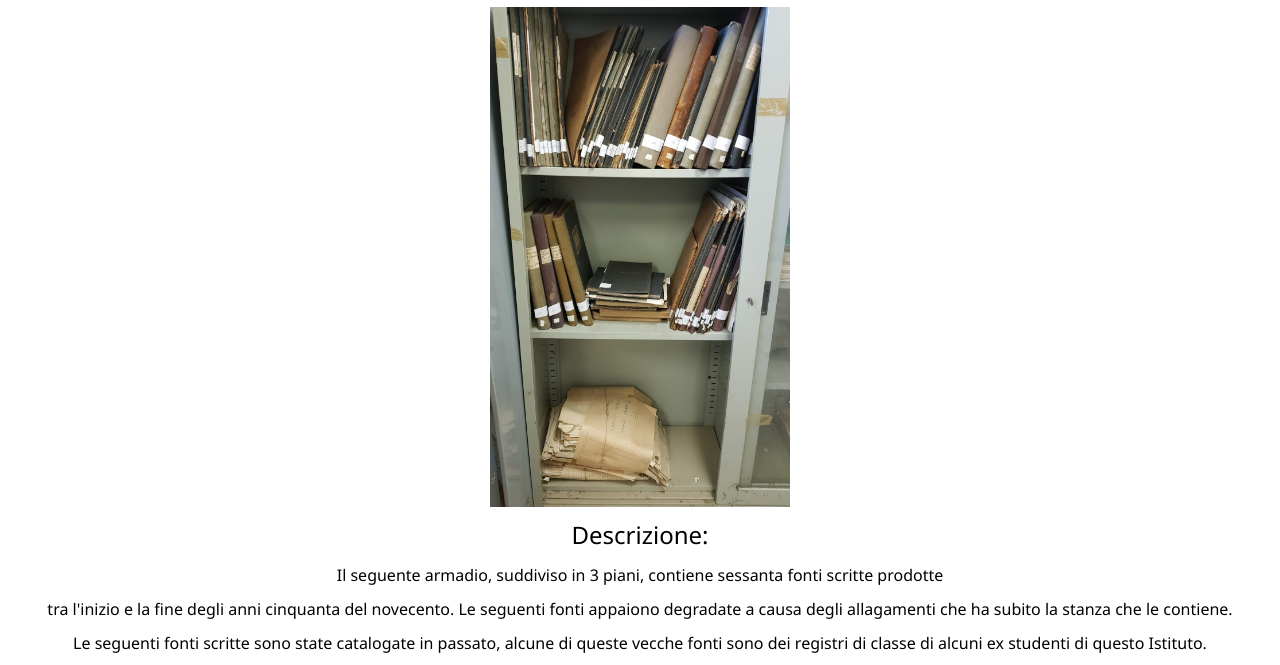
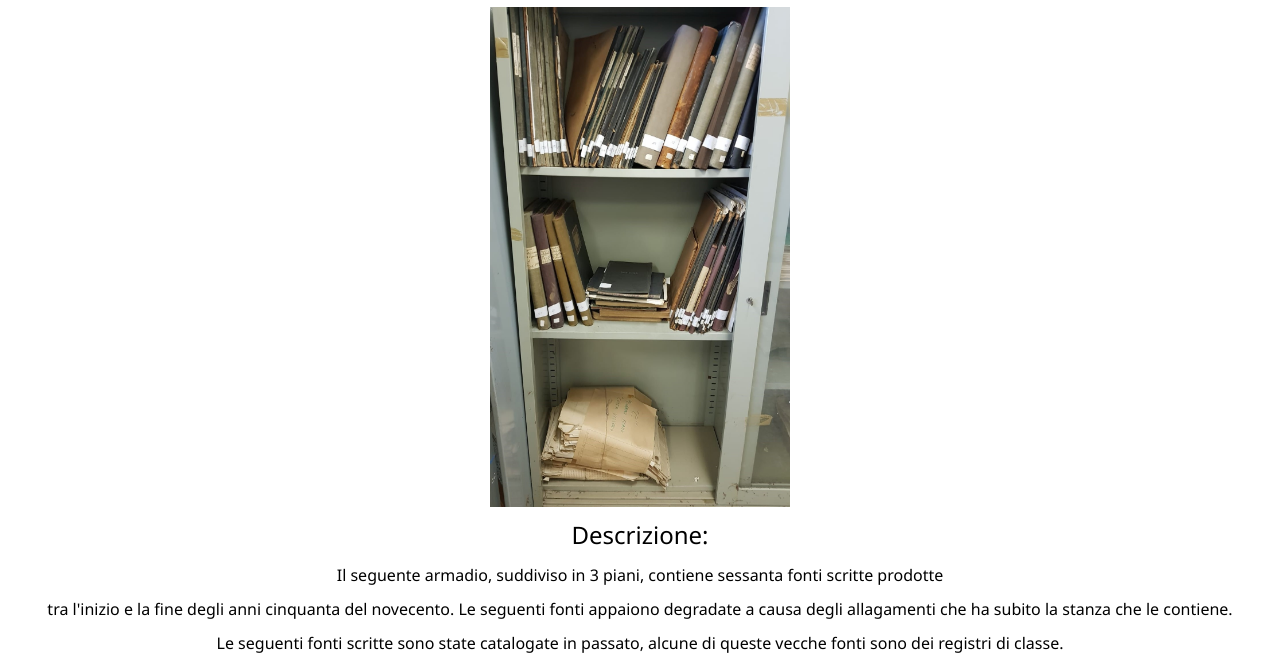
Before and after one commit to lorenzobotti/archivi, a website: page boh/e1_p-1_o10.html in a window 1280 px wide. Shown: the part 257-922 px from the top of the page. Drawn offline with nearby package versions, Linux system fonts and the light colour scheme.

Commit message:
Correzione contenuto

```diff
--- a/boh/e1_p-1_o10.html
+++ b/boh/e1_p-1_o10.html
@@ -22,7 +22,7 @@ body{
 <h3 style="text-align:center;">Descrizione:</h3>
 <h6 style="text-align:center;">Il seguente armadio, suddiviso in 3 piani, contiene sessanta fonti scritte prodotte</h6>
 <h6 style="text-align:center;">tra l'inizio e la fine degli anni cinquanta del novecento. Le seguenti fonti appaiono degradate a causa degli allagamenti che ha subito la stanza che le contiene.</h6>
-<h6 style="text-align:center;">Le seguenti fonti scritte sono  state catalogate in passato, alcune di queste vecche fonti sono dei registri di classe di alcuni ex studenti di questo Istituto.</h6>
+<h6 style="text-align:center;">Le seguenti fonti scritte sono  state catalogate in passato, alcune di queste vecche fonti sono dei registri di classe.</h6>
 </div>
 </body>
 </html>
```
